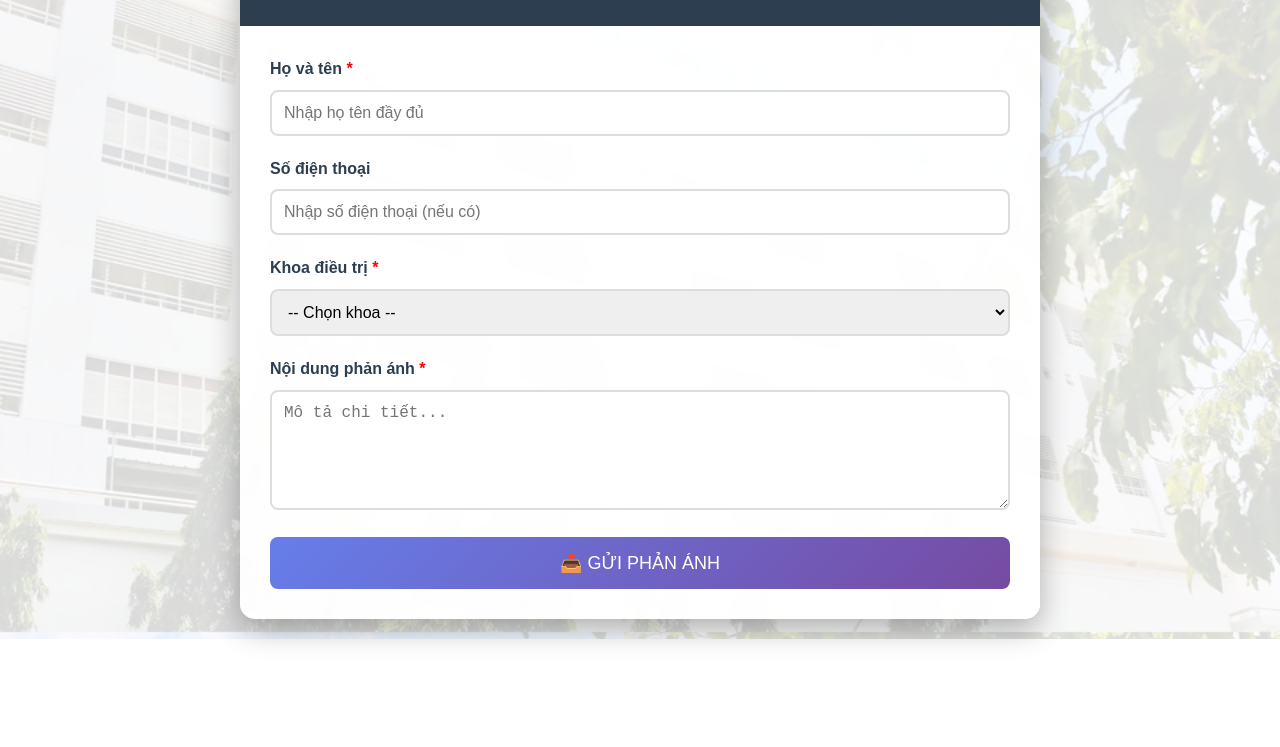
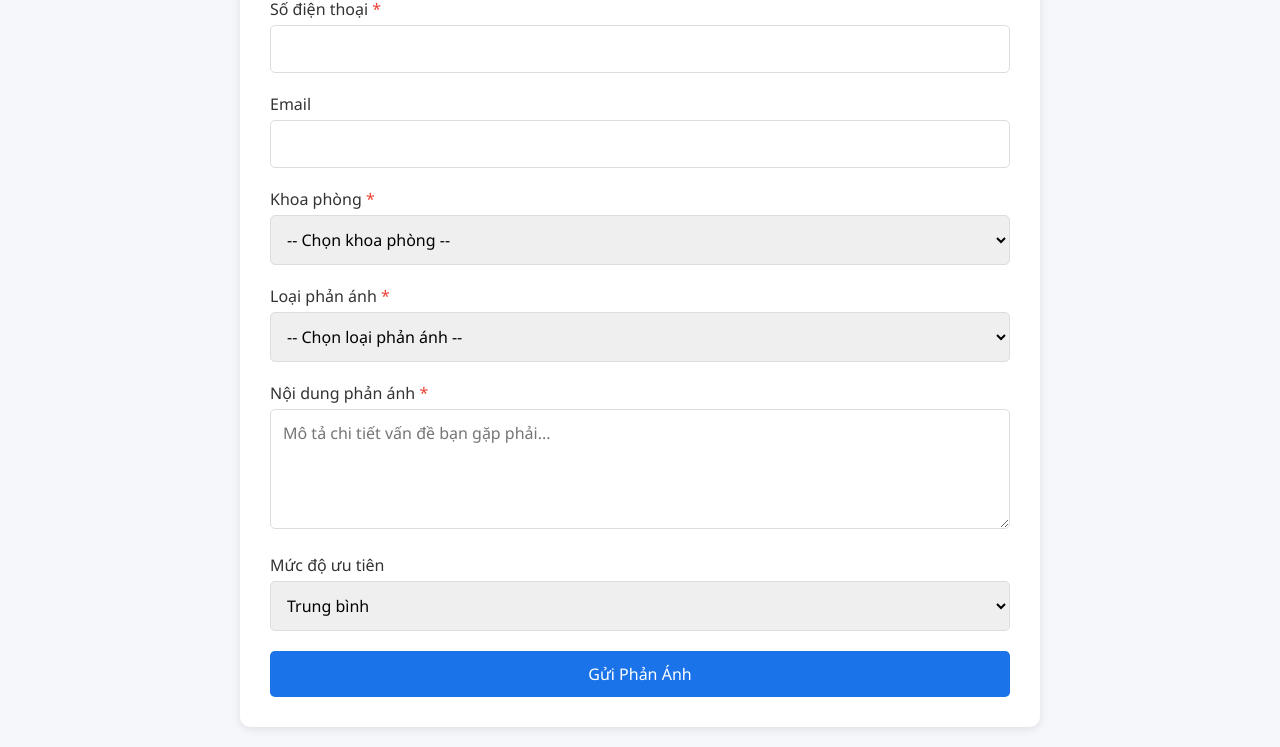
Before and after one commit to Khoitran2711/Chat_Luong_BV, a plain HTML site: page index.html in a window 1280 px wide. Shown: the part 220-967 px from the top of the page. Before the commit the page ends 859 px from the top, so only its background shows below. Drawn offline with Linux system fonts and the light colour scheme.

Commit message:
Update index.html

```diff
--- a/index.html
+++ b/index.html
@@ -3,122 +3,233 @@
 <head>
     <meta charset="UTF-8">
     <meta name="viewport" content="width=device-width, initial-scale=1.0">
-    <title>Phản Ánh Chất Lượng Dịch Vụ - Bệnh viện đa khoa Ninh Thuận</title>
+    <title>Hệ Thống Phản Ánh Dịch Vụ</title>
     <style>
-        /* --- CSS giữ nguyên như file cũ --- */
-        * {margin: 0; padding: 0; box-sizing: border-box;}
+        :root {
+            --primary: #1a73e8;
+            --secondary: #34a853;
+            --danger: #ea4335;
+        }
+
+        * {
+            margin: 0;
+            padding: 0;
+            box-sizing: border-box;
+            font-family: 'Segoe UI', Tahoma, Geneva, Verdana, sans-serif;
+        }
+
         body {
-            font-family: Arial, sans-serif;
-            line-height: 1.6;
-            background: linear-gradient(rgba(255,255,255,0.85), rgba(255,255,255,0.85)),
-                        url('images/bg.png');
-            background-size: cover;
-            background-position: center;
-            background-attachment: fixed;
-            min-height: 100vh;
+            background-color: #f5f7fa;
             padding: 20px;
         }
-        .container {max-width: 800px; margin: 0 auto; background: rgba(255,255,255,0.95);
-            border-radius: 15px; box-shadow: 0 10px 30px rgba(0,0,0,0.3); overflow: hidden; backdrop-filter: blur(3px);}
-        .header {background: #2c3e50; color: white; padding: 25px 20px; text-align: center;}
-        .logo-circle {width: 70px; height: 70px; border-radius: 50%; background-image: url('images/logo.png');
-            background-size: cover; background-position: center; display: inline-block; vertical-align: middle;
-            margin-right: 15px; border: 3px solid #2c3e50; box-shadow: 0 2px 10px rgba(0,0,0,0.2); background-color: white;}
-        .hospital-title {display: flex; align-items: center; justify-content: center; background: white; padding: 15px 20px;
-            border-radius: 8px; margin-bottom: 15px;}
-        .hospital-title h2 {color: #2c3e50; margin: 0; font-size: 28px; font-weight: bold;}
-        .header h1 {font-size: 32px; margin-bottom: 10px; color: white; font-weight: bold;}
-        .form-container {padding: 30px;}
-        .form-group {margin-bottom: 20px;}
-        label {display: block; margin-bottom: 8px; font-weight: bold; color: #2c3e50;}
-        input, select, textarea {width: 100%; padding: 12px; border: 2px solid #ddd; border-radius: 8px; font-size: 16px;
-            transition: border-color 0.3s;}
-        input:focus, select:focus, textarea:focus {outline: none; border-color: #667eea;}
-        textarea {resize: vertical; min-height: 120px;}
-        .submit-btn {background: linear-gradient(135deg, #667eea 0%, #764ba2 100%); color: white; border: none;
-            padding: 15px 30px; font-size: 18px; border-radius: 8px; cursor: pointer; width: 100%; transition: transform 0.2s;}
-        .submit-btn:hover {transform: translateY(-2px);}
-        .required::after {content: " *"; color: red;}
-        .success-message {display: none; background: #d4edda; color: #155724; padding: 20px; border-radius: 8px;
-            text-align: center; margin-top: 20px;}
+
+        .container {
+            max-width: 800px;
+            margin: 0 auto;
+            background: white;
+            padding: 30px;
+            border-radius: 10px;
+            box-shadow: 0 2px 10px rgba(0,0,0,0.1);
+        }
+
+        h1 {
+            color: var(--primary);
+            text-align: center;
+            margin-bottom: 30px;
+        }
+
+        .form-group {
+            margin-bottom: 20px;
+        }
+
+        label {
+            display: block;
+            margin-bottom: 5px;
+            font-weight: 500;
+            color: #333;
+        }
+
+        input, select, textarea {
+            width: 100%;
+            padding: 12px;
+            border: 1px solid #ddd;
+            border-radius: 5px;
+            font-size: 16px;
+        }
+
+        textarea {
+            height: 120px;
+            resize: vertical;
+        }
+
+        .btn {
+            background-color: var(--primary);
+            color: white;
+            padding: 12px 30px;
+            border: none;
+            border-radius: 5px;
+            cursor: pointer;
+            font-size: 16px;
+            width: 100%;
+        }
+
+        .btn:hover {
+            background-color: #0d5bb9;
+        }
+
+        .success-message {
+            background-color: var(--secondary);
+            color: white;
+            padding: 15px;
+            border-radius: 5px;
+            margin-top: 20px;
+            text-align: center;
+            display: none;
+        }
+
+        .error-message {
+            background-color: var(--danger);
+            color: white;
+            padding: 15px;
+            border-radius: 5px;
+            margin-top: 20px;
+            text-align: center;
+            display: none;
+        }
+
+        .required {
+            color: var(--danger);
+        }
     </style>
 </head>
 <body>
     <div class="container">
-        <div class="header">
-            <div class="hospital-title">
-                <div class="logo-circle"></div>
-                <h2>BỆNH VIỆN ĐA KHOA NINH THUẬN</h2>
-            </div>
-            <h1>🏥 PHẢN ÁNH CHẤT LƯỢNG DỊCH VỤ</h1>
-        </div>
+        <h1>📝 Hệ Thống Phản Ánh Dịch Vụ Bệnh Viện</h1>
 
-        <div class="form-container">
-            <form id="phananhForm">
+        <form id="phanAnhForm">
             <div class="form-group">
-                    <label class="required">Họ và tên</label>
-                    <input type="text" id="hoten" placeholder="Nhập họ tên đầy đủ" required>
+                <label for="hoTen">Họ và tên <span class="required">*</span></label>
+                <input type="text" id="hoTen" name="hoTen" required>
             </div>
 
             <div class="form-group">
-                    <label>Số điện thoại</label>
-                    <input type="tel" id="sdt" placeholder="Nhập số điện thoại (nếu có)" pattern="[0-9]{10,11}">
+                <label for="soDienThoai">Số điện thoại <span class="required">*</span></label>
+                <input type="tel" id="soDienThoai" name="soDienThoai" required>
             </div>
 
             <div class="form-group">
-                    <label class="required">Khoa điều trị</label>
-                    <select id="khoa" required>
-                        <option value="">-- Chọn khoa --</option>
-                        <option value="Khoa Yêu cầu">Khoa Yêu cầu</option>
-                        <option value="Khoa Khám bệnh">Khoa Khám bệnh</option>
-                        <option value="Khoa Cấp cứu">Khoa Cấp cứu</option>
-                        <option value="Khoa Nội">Khoa Nội</option>
-                        <option value="Khoa Ngoại">Khoa Ngoại</option>
-                        <option value="Khoa Sản">Khoa Sản</option>
-                        <option value="Khoa Nhi">Khoa Nhi</option>
+                <label for="email">Email</label>
+                <input type="email" id="email" name="email">
+            </div>
+
+            <div class="form-group">
+                <label for="khoaPhong">Khoa phòng <span class="required">*</span></label>
+                <select id="khoaPhong" name="khoaPhong" required>
+                    <option value="">-- Chọn khoa phòng --</option>
+                    <option value="cap-cuu">Khoa Cấp cứu</option>
+                    <option value="noi-khoa">Khoa Nội tổng hợp</option>
+                    <option value="ngoai-khoa">Khoa Ngoại tổng hợp</option>
+                    <option value="san-khoa">Khoa Sản</option>
+                    <option value="nhi-khoa">Khoa Nhi</option>
+                    <option value="chan-doan-hinh-anh">Chẩn đoán hình ảnh</option>
+                    <option value="kham-benh">Khu khám bệnh</option>
+                    <option value="khac">Khác</option>
                 </select>
             </div>
 
             <div class="form-group">
-                    <label class="required">Nội dung phản ánh</label>
-                    <textarea id="noidung" placeholder="Mô tả chi tiết..." required></textarea>
+                <label for="loaiPhanAnh">Loại phản ánh <span class="required">*</span></label>
+                <select id="loaiPhanAnh" name="loaiPhanAnh" required>
+                    <option value="">-- Chọn loại phản ánh --</option>
+                    <option value="thoi-gian-cho">Thời gian chờ đợi lâu</option>
+                    <option value="thai-do-nhan-vien">Thái độ nhân viên</option>
+                    <option value="chat-luong-dich-vu">Chất lượng dịch vụ</option>
+                    <option value="co-so-vat-chat">Cơ sở vật chất</option>
+                    <option value="ve-sinh">Vệ sinh môi trường</option>
+                    <option value="chi-phi">Chi phí dịch vụ</option>
+                    <option value="khac">Khác</option>
+                </select>
             </div>
 
-                <button type="submit" class="submit-btn">📤 GỬI PHẢN ÁNH</button>
+            <div class="form-group">
+                <label for="noiDung">Nội dung phản ánh <span class="required">*</span></label>
+                <textarea id="noiDung" name="noiDung" placeholder="Mô tả chi tiết vấn đề bạn gặp phải..." required></textarea>
+            </div>
+
+            <div class="form-group">
+                <label for="mucDoUuTien">Mức độ ưu tiên</label>
+                <select id="mucDoUuTien" name="mucDoUuTien">
+                    <option value="thap">Thấp</option>
+                    <option value="trung-binh" selected>Trung bình</option>
+                    <option value="cao">Cao</option>
+                    <option value="khan-cap">Khẩn cấp</option>
+                </select>
+            </div>
+
+            <button type="submit" class="btn">Gửi Phản Ánh</button>
         </form>
 
-            <div class="success-message" id="successMessage">
-                <h3>✅ GỬI THÀNH CÔNG!</h3>
-                <p>Cảm ơn bạn đã góp ý. Thông tin của bạn đã được ghi nhận.</p>
+        <div id="successMessage" class="success-message">
+            ✅ Phản ánh của bạn đã được gửi thành công! Chúng tôi sẽ liên hệ lại trong thời gian sớm nhất.
         </div>
+
+        <div id="errorMessage" class="error-message">
+            ❌ Có lỗi xảy ra khi gửi phản ánh. Vui lòng thử lại sau.
         </div>
     </div>
 
     <script>
-    document.getElementById('phananhForm').addEventListener('submit', function(e) {
+        document.getElementById('phanAnhForm').addEventListener('submit', function(e) {
             e.preventDefault();
 
+            // Lấy dữ liệu từ form
+            const formData = new FormData(this);
             const data = {
-            hoten: document.getElementById('hoten').value,
-            sdt: document.getElementById('sdt').value,
-            khoa: document.getElementById('khoa').value,
-            noidung: document.getElementById('noidung').value
+                hoTen: formData.get('hoTen'),
+                soDienThoai: formData.get('soDienThoai'),
+                email: formData.get('email'),
+                khoaPhong: formData.get('khoaPhong'),
+                loaiPhanAnh: formData.get('loaiPhanAnh'),
+                noiDung: formData.get('noiDung'),
+                mucDoUuTien: formData.get('mucDoUuTien'),
+                thoiGian: new Date().toLocaleString('vi-VN')
             };
 
-        fetch("https://script.google.com/macros/s/AKfycbxo6xb-bpoclKtrJVOiFlNGWci01u0rTYSTnwd-3P21GzfQX6cEkFgT43q2Gb488dxGdg/exec", {
+            // Gửi dữ liệu đến Google Apps Script
+            fetch("https://script.google.com/macros/s/AKfycbxo6xb-bpoclKtrJV0iFINGWci01u0rTYSTnwd-3P21GzfQX6cEkFgT43q2Gb4884xGdg/exec", {
                 method: "POST",
+                headers: {
+                    'Content-Type': 'application/json',
+                },
                 body: JSON.stringify(data)
             })
-        .then(res => res.text())
+            .then(res => {
+                if (!res.ok) {
+                    throw new Error('Network response was not ok');
+                }
+                return res.text();
+            })
             .then(msg => {
-            alert(msg);
-            document.getElementById('phananhForm').reset();
+                console.log('Response:', msg);
                 document.getElementById('successMessage').style.display = 'block';
+                document.getElementById('errorMessage').style.display = 'none';
+                document.getElementById('phanAnhForm').reset();
+
+                // Ẩn thông báo sau 5 giây
                 setTimeout(() => {
                     document.getElementById('successMessage').style.display = 'none';
                 }, 5000);
             })
-        .catch(err => alert("❌ Lỗi khi gửi phản ánh: " + err));
+            .catch(err => {
+                console.error('Error:', err);
+                document.getElementById('errorMessage').style.display = 'block';
+                document.getElementById('successMessage').style.display = 'none';
+
+                // Ẩn thông báo lỗi sau 5 giây
+                setTimeout(() => {
+                    document.getElementById('errorMessage').style.display = 'none';
+                }, 5000);
+            });
         });
     </script>
 </body>
```
Lines whose indentation alone changed are shown as unchanged.
